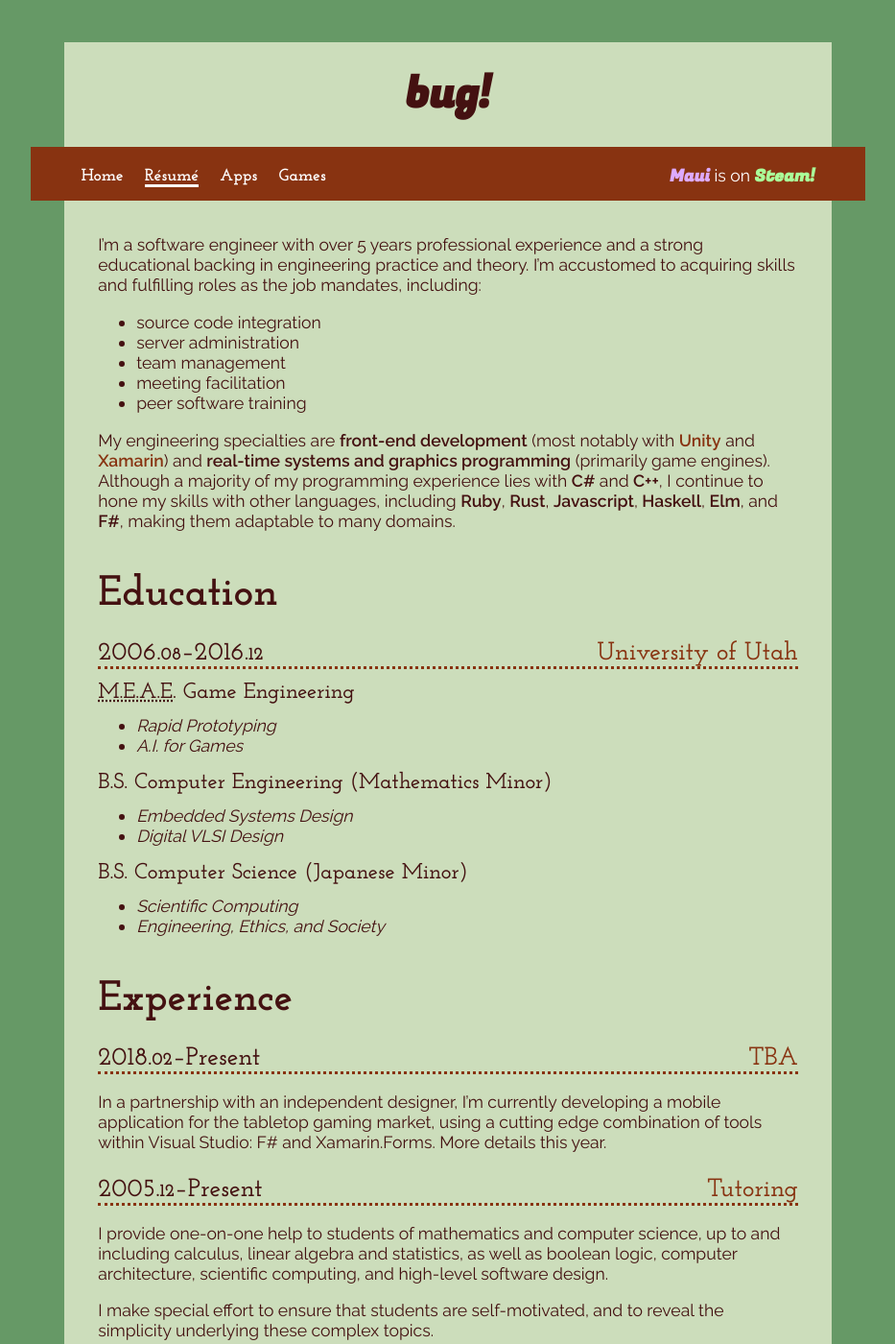
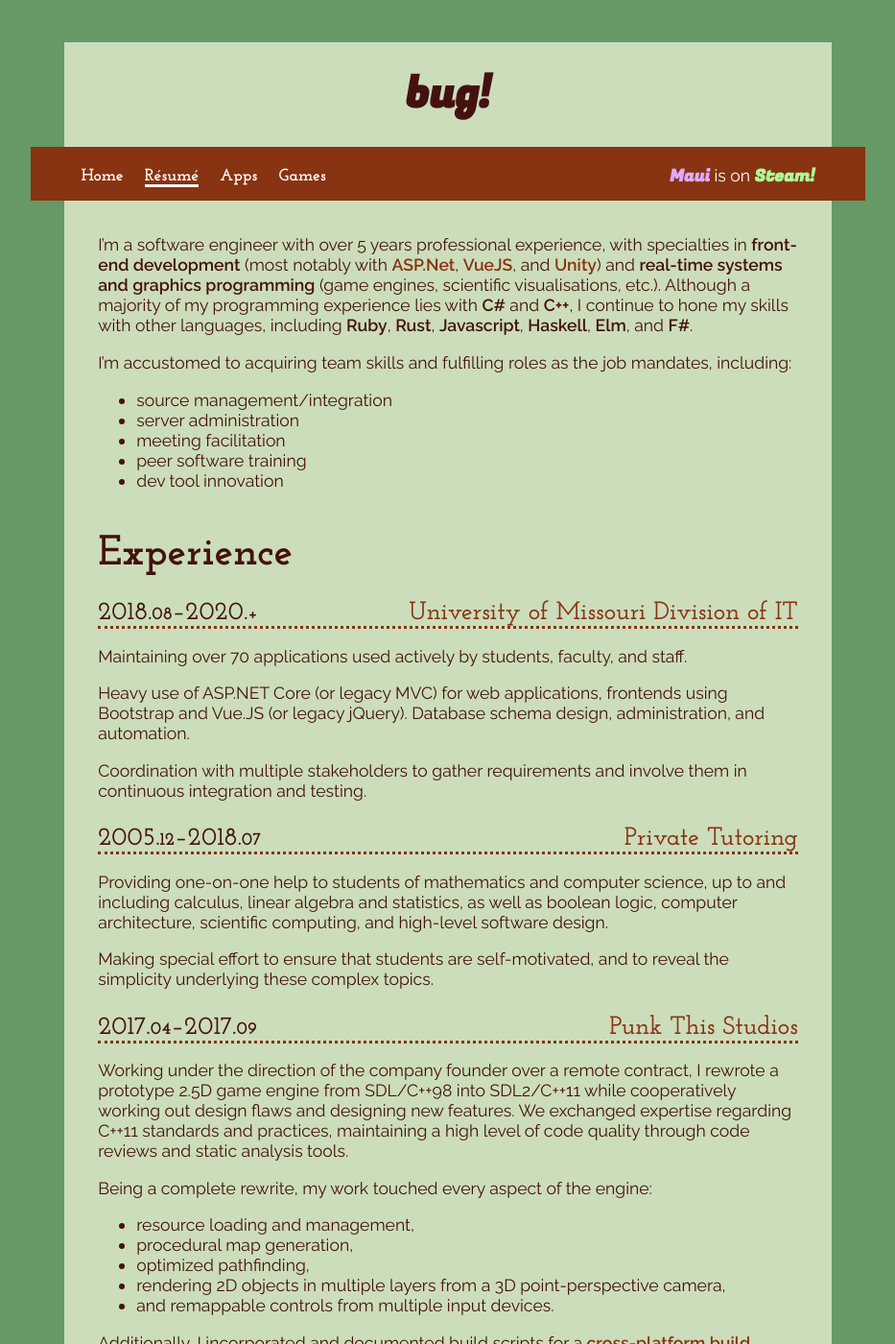
Before and after one commit to bugQ/win.dlestra.ws, a Jekyll site: the page built from cv.md, in a window 1280 px wide and 1400 px high. Shown: the whole window at 96% size, without its empty margins (173-1106 px from the left). Built offline with Jekyll 4.4.1, drawn with Linux system fonts in a browser that asks for light colours; some of the changed text lies outside the part shown.

Commit message:
bug jobs 2020

```diff
--- a/cv.md
+++ b/cv.md
@@ -5,61 +5,47 @@ sound: work
 class: cv
 ---
 
-I'm a software engineer with over 5 years professional
-experience and a strong educational backing in engineering practice and theory. I'm accustomed to acquiring skills and fulfilling roles as the
+I'm a software engineer with over 5 years professional experience,
+with specialties in **front-end development** (most notably with
+[ASP.Net](https://asp.net/), [VueJS](https://vuejs.org/), and
+[Unity](https://unity3d.com/)) and **real-time systems and graphics programming**
+(game engines, scientific visualisations, etc.).
+Although a majority of my  programming experience lies with **C#** and **C++**,
+I continue to hone my skills with other languages, including
+**Ruby**, **Rust**, **Javascript**, **Haskell**, **Elm**, and **F#**.
+
+I'm accustomed to acquiring team skills and fulfilling roles as the
 job mandates, including:
 
-- source code integration
+- source management/integration
 - server administration
-- team management
 - meeting facilitation
 - peer software training
-
-My engineering specialties are **front-end development** (most notably with
-[Unity](https://unity3d.com/) and [Xamarin](https://www.xamarin.com/)) and
-**real-time systems and graphics programming** (primarily game engines).
-Although a majority of my  programming experience lies with **C#** and **C++**,
-I continue to hone my skills with other languages, including
-**Ruby**, **Rust**, **Javascript**, **Haskell**, **Elm**, and **F#**,
-making them adaptable to many domains.
-
-
-# Education
-
-## 2006._08_--2016._12_ [University of Utah](http://www.utah.edu/)
-
-### M.E.A.E. Game Engineering
-- Rapid Prototyping
-- A.I. for Games
-
-### B.S. Computer Engineering (Mathematics Minor)
-- Embedded Systems Design
-- Digital VLSI Design
-
-### B.S. Computer Science (Japanese Minor)
-- Scientific Computing
-- Engineering, Ethics, and Society
-
-*[M.E.A.E]: Master of Entertainment Arts and Engineering
+- dev tool innovation
 
 
 # Experience
 
-## 2018._02_--Present [TBA]()
+## 2018._08_--2020._+_ [University of Missouri Division of IT](https://doit.missouri.edu)
 
-In a partnership with an independent designer, I'm currently developing a mobile
-application for the tabletop gaming market, using a cutting edge combination of
-tools within Visual Studio: F# and Xamarin.Forms.  More details this year.
+Maintaining over 70 applications used actively by students, faculty, and staff.
 
-## 2005._12_--Present [Tutoring]()
+Heavy use of ASP.NET Core (or legacy MVC) for web applications, frontends using Bootstrap
+and Vue.JS (or legacy jQuery).  Database schema design, administration, and automation.
 
-I provide one-on-one help to students of mathematics and computer science, up to
+Coordination with multiple stakeholders to gather requirements and involve them in
+continuous integration and testing.
+
+
+## 2005._12_--2018._07_ [Private Tutoring]()
+
+Providing one-on-one help to students of mathematics and computer science, up to
 and including calculus, linear algebra and statistics, as well as boolean logic,
 computer architecture, scientific computing, and high-level software design.
 
-I make special effort to ensure that students are self-motivated, and to reveal the simplicity underlying these complex topics.
+Making special effort to ensure that students are self-motivated,
+and to reveal the simplicity underlying these complex topics.
 
-Most of this work has been done on a volunteer or informal contract basis.
 
 ## 2017._04_--2017._09_ [Punk This Studios](http://punkthisstudios.com/)
 
@@ -82,7 +68,6 @@ Additionally, I incorporated and documented build scripts for a
 [cross-platform build system](http://mesonbuild.com/), enabling a Linux
 build and bringing it into stricter C++ standards adherence.
 
-
 ## 2015._08_--2016._05_ [Kokua Games](https://www.kokuagames.com/)
 
 [Maui](https://www.kokuagames.com/) was a 12-member professional game project
@@ -106,7 +91,6 @@ the Halau (School). In addition, I:
 - assisted in design and research efforts to ensure an educational and
   culturally accurate experience (see:
   [video review by GamingArcheo](https://youtu.be/B-90i49uuzc)).
-
 
 ## 2015._08_--2016._05_ [The Gapp Lab](https://thegapp.eae.utah.edu/)
 
@@ -146,7 +130,6 @@ work involved:
 - client-side JSON-based server interactions,
 - and integration with plugins for Facebook accounts and in-app purchases.
 
-
 ## 2012._01_--2014._04_ [J. Willard Marriott Library](https://lib.utah.edu)
 
 Working in the library's Apple IT Services group, which oversees hundreds of
@@ -159,3 +142,22 @@ assigned special software projects such as:
 
 As a computer support technician, I also shared responsibly for software
 package updates and maintenance, and responding to technical support tickets.
+
+
+# Education
+
+## 2006._08_--2016._12_ [University of Utah](http://www.utah.edu/)
+
+### M.E.A.E. Game Engineering
+- Rapid Prototyping
+- A.I. for Games
+
+### B.S. Computer Engineering (Mathematics Minor)
+- Embedded Systems Design
+- Digital VLSI Design
+
+### B.S. Computer Science (Japanese Minor)
+- Scientific Computing
+- Engineering, Ethics, and Society
+
+*[M.E.A.E]: Master of Entertainment Arts and Engineering
```
Also changed, not shown: other parts of cv.md (+5 -5 lines).
